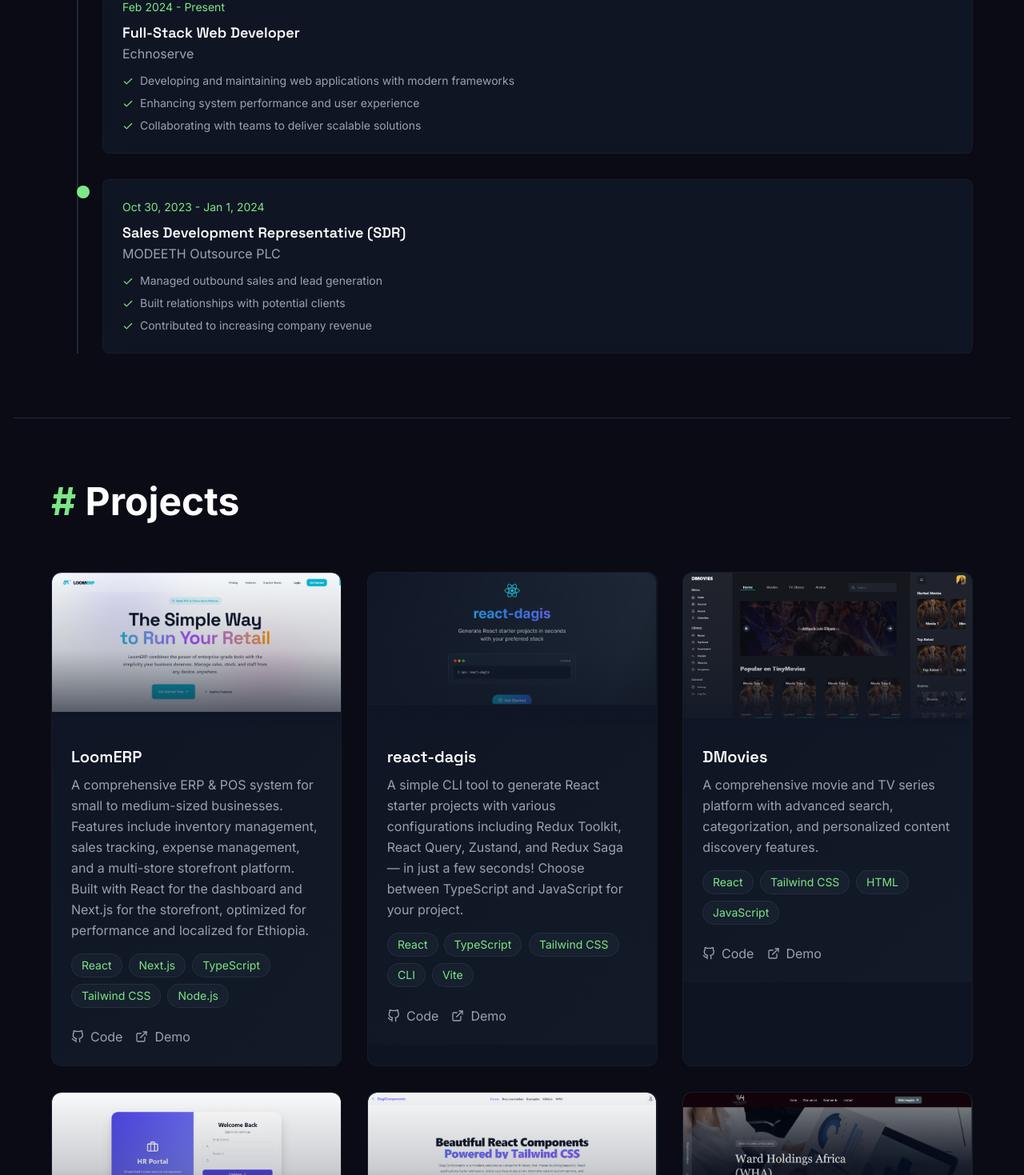
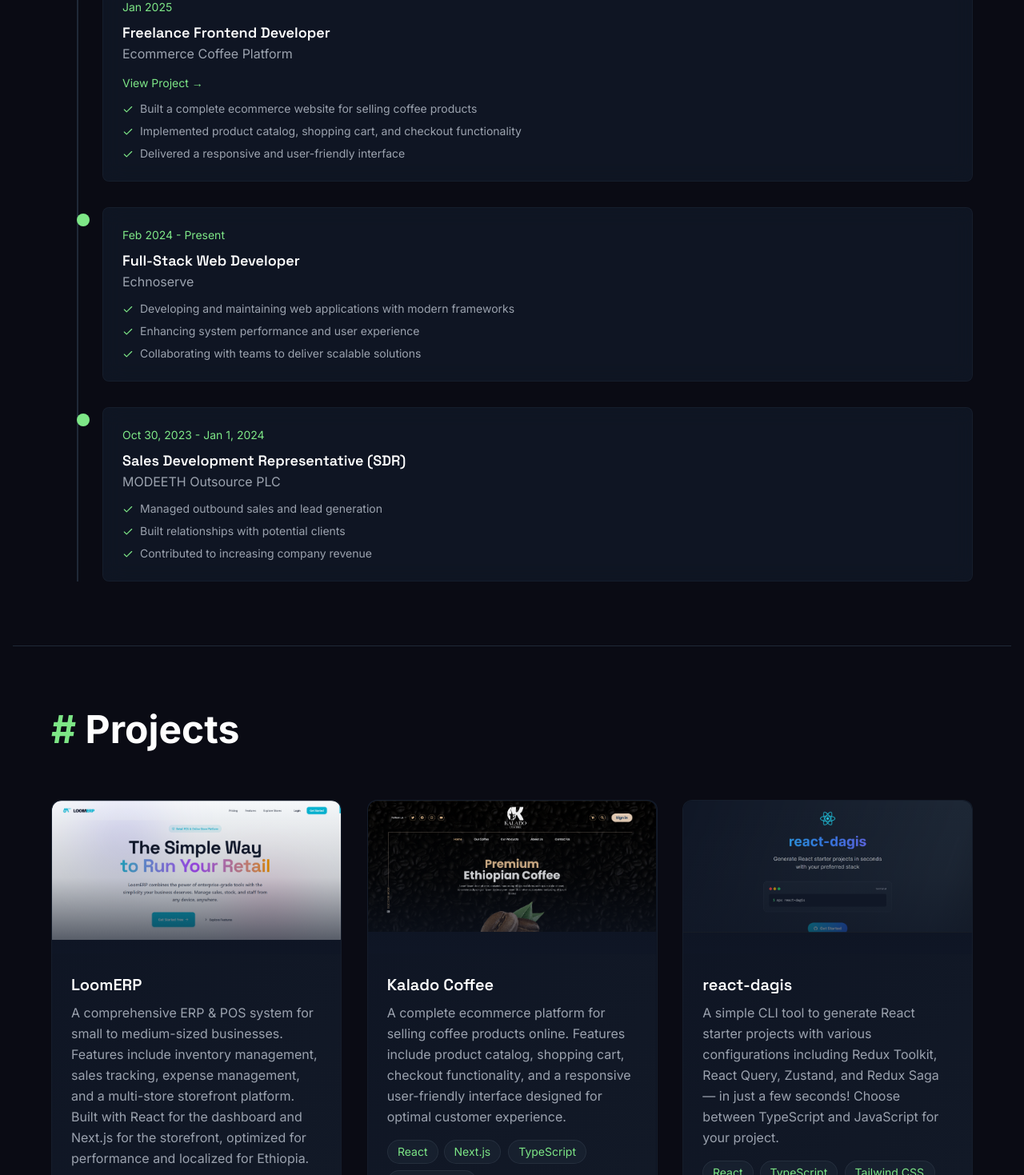
Before and after one commit to dagijosi/newPortfolio, a React (Vite) app: page / in a window 1280 px wide. Shown: the part 2101-3570 px from the top of the page at 80% size. Built offline with nearby package versions, Linux system fonts and the light colour scheme; what @dagij/plugin would draw is missing.

Commit message:
add new change

```diff
--- a/src/components/About.tsx
+++ b/src/components/About.tsx
@@ -33,27 +33,27 @@
   return (
     <section
       id="about"
-      className="px-6 py-20 border-gray-800 border-b min-h-screen"
+      className="min-h-screen px-6 py-20 border-b border-gray-800"
     >
       <motion.div
-        className="mx-auto max-w-6xl"
+        className="max-w-6xl mx-auto"
         initial="hidden"
         whileInView="visible"
         viewport={{ once: true, amount: 0.2 }}
         variants={containerVariants}
       >
         <motion.h2
-          className="mb-12 font-bold text-white text-4xl"
+          className="mb-12 text-4xl font-bold text-white"
           variants={itemVariants}
         >
           <span className="text-secondary">#</span> About Me
         </motion.h2>
 
-        <div className="items-center gap-12 grid md:grid-cols-2">
+        <div className="grid items-center gap-12 md:grid-cols-2">
           {/* Text Content */}
           <motion.div className="space-y-6" variants={itemVariants}>
             <div className="space-y-4">
-              <p className="text-gray-400 text-lg leading-relaxed">
+              <p className="text-lg leading-relaxed text-gray-400">
                 {`Hi, I'm `}
                 <span className="text-secondary">Dagmawi Yoseph</span>
                 {`, a passionate Full-Stack Developer specializing in React,
@@ -62,8 +62,8 @@
                   Computer Science.`}
               </p>
 
-              <div className="bg-gray-900/80 backdrop-blur-md p-6 border border-gray-800/50 rounded-lg">
-                <h3 className="flex items-center gap-2 mb-4 font-semibold text-white text-lg font-display">
+              <div className="p-6 border rounded-lg bg-gray-900/80 backdrop-blur-md border-gray-800/50">
+                <h3 className="flex items-center gap-2 mb-4 text-lg font-semibold text-white font-display">
                   <FiZap className="text-secondary" /> What I Do
                 </h3>
                 <ul className="space-y-3">
@@ -94,11 +94,11 @@
               </div>
             </div>
 
-            <div className="bg-gray-900/80 backdrop-blur-md p-6 border border-gray-800/50 rounded-lg">
-              <h3 className="flex items-center gap-2 mb-4 font-semibold text-white text-lg font-display">
+            <div className="p-6 border rounded-lg bg-gray-900/80 backdrop-blur-md border-gray-800/50">
+              <h3 className="flex items-center gap-2 mb-4 text-lg font-semibold text-white font-display">
                 <FiCheck className="text-secondary" /> Why Work With Me?
               </h3>
-              <div className="gap-4 grid sm:grid-cols-2">
+              <div className="grid gap-4 sm:grid-cols-2">
                 {[
                   "Problem Solver: Tackle challenges with efficient solutions",
                   "Detail-Oriented: Clean, maintainable code focus",
@@ -120,7 +120,7 @@
             <motion.a
               href="/resume.pdf"
               download
-              className="inline-flex items-center gap-2 bg-secondary hover:bg-accent px-6 py-3 rounded-lg font-semibold text-gray-900 transition-colors"
+              className="inline-flex items-center gap-2 px-6 py-3 font-semibold text-gray-900 transition-colors rounded-lg bg-secondary hover:bg-accent"
               whileHover={{ scale: 1.05 }}
               whileTap={{ scale: 0.95 }}
             >
@@ -130,7 +130,7 @@
 
           {/* Profile Image */}
           <motion.div
-            className="group relative"
+            className="relative group"
             variants={itemVariants}
             whileHover={{ scale: 1.02 }}
             transition={{ type: "spring", stiffness: 300 }}
@@ -144,13 +144,13 @@
               />
               <div className="absolute inset-0 bg-gradient-to-t from-gray-900/30 to-transparent" />
             </div>
-            <div className="-z-10 absolute inset-0 opacity-0 group-hover:opacity-100 border-2 border-secondary rounded-2xl transition-opacity translate-x-4 translate-y-4" />
+            <div className="absolute inset-0 transition-opacity translate-x-4 translate-y-4 border-2 opacity-0 -z-10 group-hover:opacity-100 border-secondary rounded-2xl" />
           </motion.div>
         </div>
 
         {/* Experience Timeline */}
         <motion.div className="mt-16" variants={itemVariants}>
-          <h3 className="mb-8 font-bold text-white text-2xl">
+          <h3 className="mb-8 text-2xl font-bold text-white">
             <span className="text-secondary">#</span> Experience
           </h3>
 
@@ -165,6 +165,17 @@
                   "Building scalable React and Next.js applications",
                   "Implementing modern UI/UX patterns and performance optimizations",
                 ],
+              },
+              {
+                year: "Jan 2025",
+                role: "Freelance Frontend Developer",
+                company: "Ecommerce Coffee Platform",
+                achievements: [
+                  "Built a complete ecommerce website for selling coffee products",
+                  "Implemented product catalog, shopping cart, and checkout functionality",
+                  "Delivered a responsive and user-friendly interface",
+                ],
+                link: "https://kalado-coffee.vercel.app/",
               },
               {
                 year: "Feb 2024 - Present",
@@ -192,18 +203,28 @@
                 className="relative pl-16"
                 variants={itemVariants}
               >
-                <div className="top-2 left-8 z-10 absolute bg-secondary rounded-full w-4 h-4" />
-                <div className="bg-gray-900/80 backdrop-blur-md p-6 border border-gray-800/50 rounded-lg">
-                  <p className="mb-2 text-secondary text-sm">{item.year}</p>
-                  <h4 className="font-semibold text-white text-lg font-display">
+                <div className="absolute z-10 w-4 h-4 rounded-full top-2 left-8 bg-secondary" />
+                <div className="p-6 border rounded-lg bg-gray-900/80 backdrop-blur-md border-gray-800/50">
+                  <p className="mb-2 text-sm text-secondary">{item.year}</p>
+                  <h4 className="text-lg font-semibold text-white font-display">
                     {item.role}
                   </h4>
                   <p className="mb-3 text-gray-400">{item.company}</p>
+                  {item.link && (
+                    <a
+                      href={item.link}
+                      target="_blank"
+                      rel="noopener noreferrer"
+                      className="inline-block mb-3 text-sm transition-colors text-secondary hover:text-accent"
+                    >
+                      View Project →
+                    </a>
+                  )}
                   <ul className="space-y-2">
                     {item.achievements?.map((achievement, idx) => (
                       <li
                         key={idx}
-                        className="flex items-start gap-2 text-gray-400 text-sm"
+                        className="flex items-start gap-2 text-sm text-gray-400"
                       >
                         <FiCheck className="flex-shrink-0 mt-1 text-secondary" />
                         {achievement}
--- a/src/data/projects.ts
+++ b/src/data/projects.ts
@@ -15,6 +15,13 @@
     tech: ["React", "Next.js", "TypeScript", "Tailwind CSS", "Node.js"],
     image: "/image/loomerp.png",
     demo: "https://erp.loomaddis.com/",
+  },
+  {
+    title: "Kalado Coffee",
+    description: "A complete ecommerce platform for selling coffee products online. Features include product catalog, shopping cart, checkout functionality, and a responsive user-friendly interface designed for optimal customer experience.",
+    tech: ["React", "Next.js", "TypeScript", "Tailwind CSS"],
+    image: "/image/kalado-coffee.png",
+    demo: "https://kalado-coffee.vercel.app/",
   },
   {
     title: "react-dagis",
```
Also changed, not shown: public/image/kalado-coffee.png (added).
